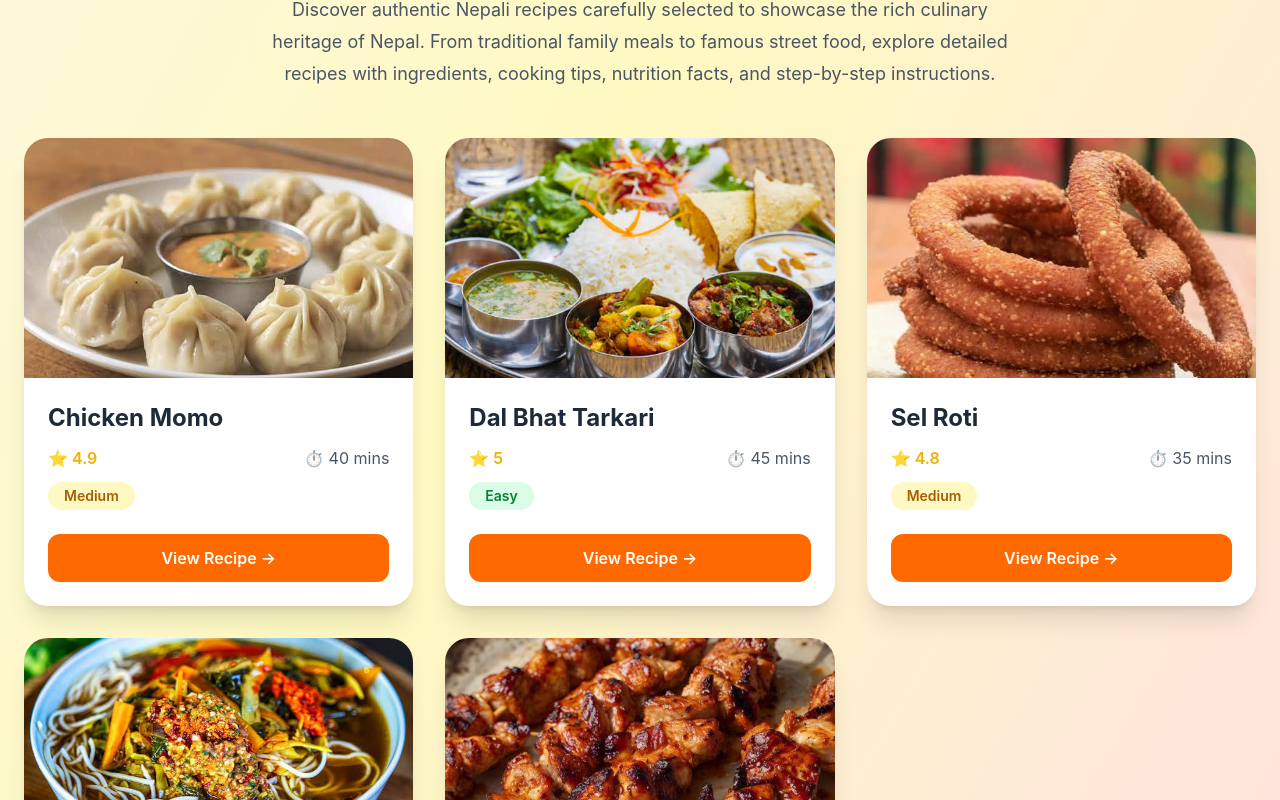
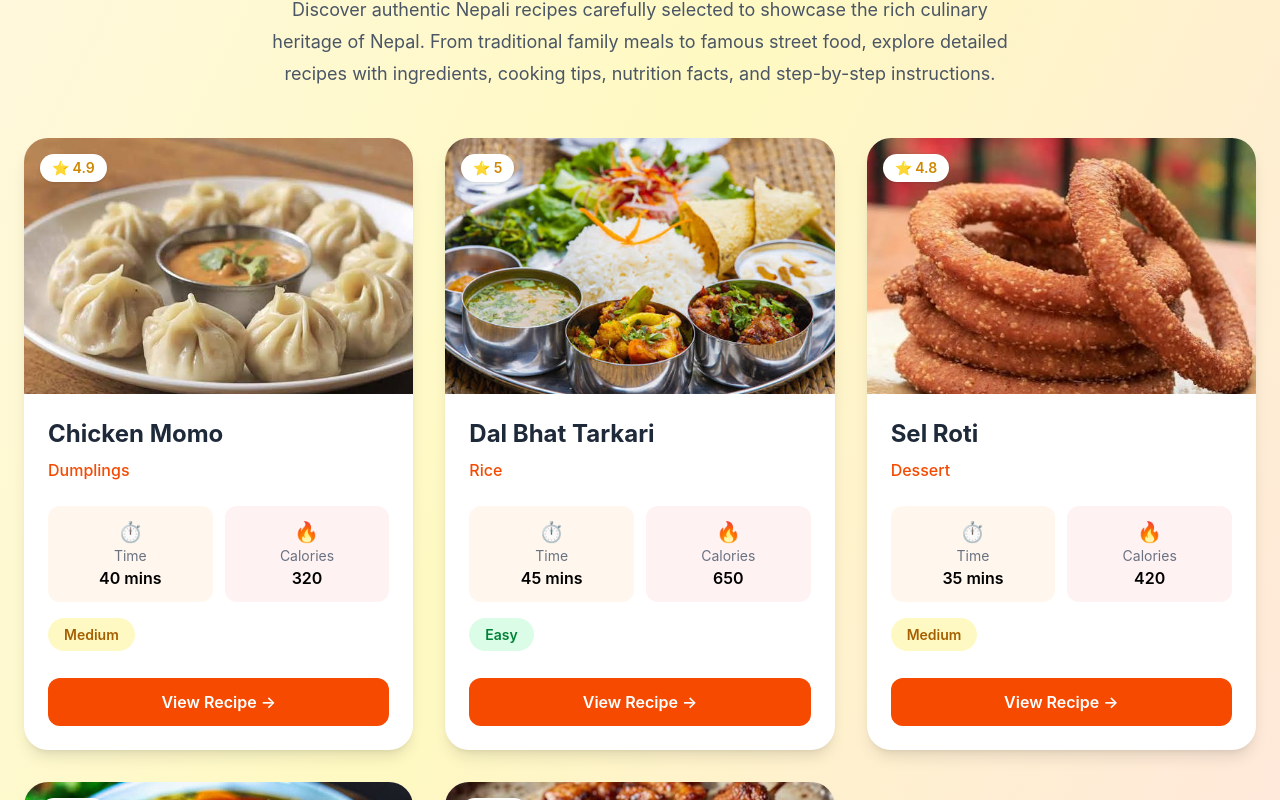
Before and after one commit to Agraz-10/recipe-card-app, a React (Vite) app in the folder recipe-card-app/: page / in a window 1280 px wide. Shown: the part 1020-1820 px from the top of the page. Built offline with nearby package versions, Linux system fonts and the light colour scheme.

Commit message:
style: redesign recipe cards with modern layout

```diff
--- a/recipe-card-app/src/components/RecipeCard.jsx
+++ b/recipe-card-app/src/components/RecipeCard.jsx
@@ -6,43 +6,86 @@ function RecipeCard({ recipe, onViewRecipe }) {
   };
 
   return (
-    <div className="bg-white rounded-3xl overflow-hidden shadow-xl hover:shadow-2xl hover:-translate-y-2 transition-all duration-300">
+    <div className="bg-white rounded-3xl overflow-hidden shadow-lg hover:shadow-2xl hover:-translate-y-3 transition-all duration-300">
 
-      <div className="overflow-hidden">
+      {/* Recipe Image */}
+      <div className="relative overflow-hidden">
+
         <img
           src={recipe.image}
           alt={recipe.name}
-          className="w-full h-60 object-cover hover:scale-110 transition duration-500"
+          className="w-full h-64 object-cover hover:scale-110 transition duration-500"
         />
+
+        <div className="absolute top-4 left-4 bg-white px-3 py-1 rounded-full shadow text-sm font-semibold text-yellow-600">
+          ⭐ {recipe.rating}
+        </div>
+
       </div>
 
+      {/* Card Content */}
       <div className="p-6">
 
-        <h2 className="text-2xl font-bold text-gray-800 mb-3">
+        <h2 className="text-2xl font-bold text-gray-800">
           {recipe.name}
         </h2>
 
-        <div className="flex justify-between items-center mb-3">
+        <p className="text-orange-600 font-medium mt-2">
+          {recipe.category}
+        </p>
 
-          <span className="font-semibold text-yellow-500">
-            ⭐ {recipe.rating}
-          </span>
+        {/* Information */}
+        <div className="grid grid-cols-2 gap-3 mt-6">
 
-          <span className="text-gray-600">
-            ⏱ {recipe.time}
+          <div className="bg-orange-50 rounded-xl p-3 text-center">
+
+            <p className="text-xl">
+              ⏱
+            </p>
+
+            <p className="text-sm text-gray-500">
+              Time
+            </p>
+
+            <p className="font-semibold">
+              {recipe.time}
+            </p>
+
+          </div>
+
+          <div className="bg-red-50 rounded-xl p-3 text-center">
+
+            <p className="text-xl">
+              🔥
+            </p>
+
+            <p className="text-sm text-gray-500">
+              Calories
+            </p>
+
+            <p className="font-semibold">
+              {recipe.calories}
+            </p>
+
+          </div>
+
+        </div>
+
+        {/* Difficulty */}
+        <div className="mt-5">
+
+          <span
+            className={`px-4 py-2 rounded-full text-sm font-semibold ${difficultyColor[recipe.difficulty]}`}
+          >
+            {recipe.difficulty}
           </span>
 
         </div>
 
-        <span
-          className={`inline-block px-4 py-1 rounded-full text-sm font-semibold ${difficultyColor[recipe.difficulty]}`}
-        >
-          {recipe.difficulty}
-        </span>
-
+        {/* Button */}
         <button
           onClick={() => onViewRecipe(recipe)}
-          className="w-full mt-6 bg-orange-500 hover:bg-orange-600 text-white py-3 rounded-xl font-semibold transition duration-300 cursor-pointer"
+          className="w-full mt-8 bg-orange-600 hover:bg-orange-700 text-white py-3 rounded-xl font-semibold transition duration-300 cursor-pointer"
         >
           View Recipe →
         </button>
```
